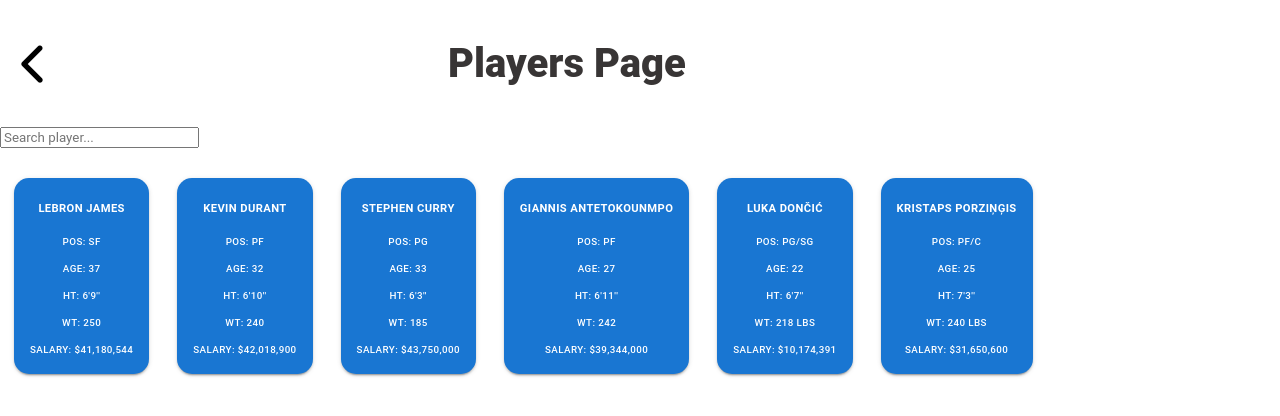
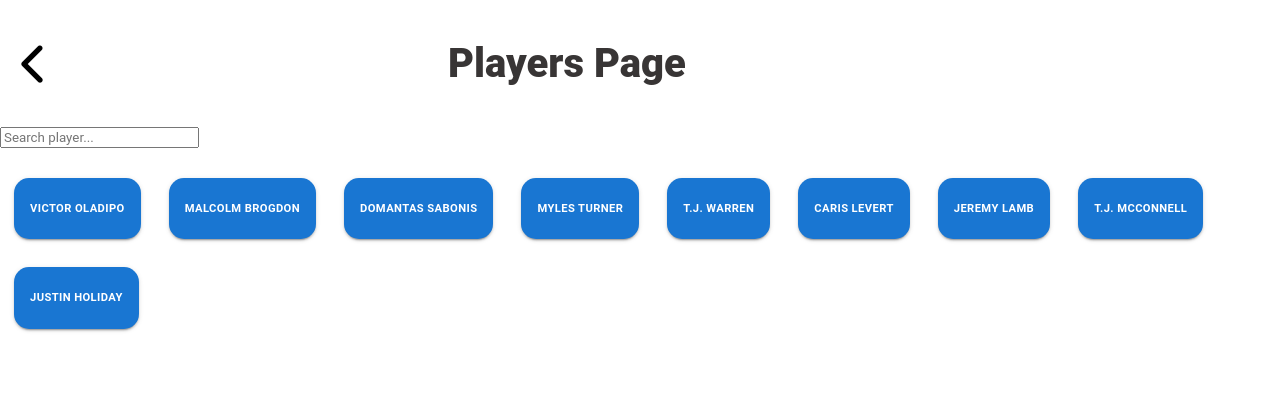
Before and after one commit to ChrisTrannn/Dallas-Mavericks, a React (Create React App) app: page /#/players in a window 1280 px wide. Shown: the top 416 px of the page. Built offline with nearby package versions, Linux system fonts and the light colour scheme.

Commit message:
fixed back button

```diff
--- a/src/components/home/RouteSwitch.js
+++ b/src/components/home/RouteSwitch.js
@@ -3,6 +3,7 @@
 import Home from "./Home";
 import Teams from "../teams/Teams";
 import Players from "../players/Players";
+import PlayerProfile from "../playerProfile/PlayerProfile";
 
 const RouteSwitch = () => {
   return (
@@ -12,6 +13,7 @@
         <Route path="/home" element={<Home />} />
         <Route path="/teams" element={<Teams />} />
         <Route path="/players" element={<Players />} />
+        <Route path="/player-profile" element={<PlayerProfile />} />
       </Routes>
     </HashRouter>
   );
--- /dev/null
+++ b/src/components/playerProfile/PlayerProfile.css
@@ -0,0 +1,15 @@
+/* top styling */
+.top {
+    display: flex;
+    align-items: center;
+}
+
+.top h1 {
+    text-align: center;
+    margin-left: 30%;
+}
+
+.backButton {
+    height: 4em;
+    width: 4em;
+}
--- /dev/null
+++ b/src/components/playerProfile/PlayerProfile.js
@@ -0,0 +1,29 @@
+import React, { useState, useEffect } from 'react';
+import { useLocation } from 'react-router-dom';
+import oladipoJson from '../../data/oladipo.json';
+import backButton from '../../assets/backButton.png';
+import { useNavigate } from 'react-router-dom';
+
+const PlayerProfile = () => {
+  const playerData = oladipoJson
+
+  const navigate = useNavigate();
+
+  const handleClick = (route) => {
+    navigate(route, { replace: true });
+  };
+
+  return (
+    <div>
+
+      <div className="top">
+        <img src={backButton} onClick={() => handleClick('/players')} className='backButton' alt="Back Button"/>
+        <h1>Players Profile Page</h1>
+      </div>
+
+      <p>{playerData.awards[3].season}</p>
+    </div>
+  );
+};
+
+export default PlayerProfile;
--- a/src/components/players/Players.js
+++ b/src/components/players/Players.js
@@ -5,61 +5,27 @@
 import { useNavigate } from 'react-router-dom';
 
 const Players = () => {
-  const players = [
-    {
-      name: 'LeBron James',
-      position: 'SF',
-      age: 37,
-      height: "6'9''",
-      weight: 250,
-      salary: "$41,180,544",
-    },
-    {
-      name: 'Kevin Durant',
-      position: 'PF',
-      age: 32,
-      height: "6'10''",
-      weight: 240,
-      salary: "$42,018,900",
-    },
-    {
-      name: 'Stephen Curry',
-      position: 'PG',
-      age: 33,
-      height: "6'3''",
-      weight: 185,
-      salary: "$43,750,000",
-    },
-    {
-      name: 'Giannis Antetokounmpo',
-      position: 'PF',
-      age: 27,
-      height: "6'11''",
-      weight: 242,
-      salary: "$39,344,000",
-    },
-    {
-      name: 'Luka Dončić',
-      position: 'PG/SG',
-      age: 22,
-      height: "6'7''",
-      weight: '218 lbs',
-      salary: '$10,174,391',
-    },
-    {
-      name: 'Kristaps Porziņģis',
-      position: 'PF/C',
-      age: 25,
-      height: "7'3''",
-      weight: '240 lbs',
-      salary: '$31,650,600',
-    }
-  ];
+  const players = {
+    'Victor Oladipo': '../../data/oladipo.json',
+    'Malcolm Brogdon': '../../data/brogdon.json',
+    'Domantas Sabonis': '../../data/sabonis.json',
+    'Myles Turner': '../../data/turner.json',
+    'T.J. Warren': '../../data/warren.json',
+    'Caris LeVert': '../../data/levert.json',
+    'Jeremy Lamb': '../../data/lamb.json',
+    'T.J. McConnell': '../../data/mcconnell.json',
+    'Justin Holiday': '../../data/holiday.json'
+  };
 
   const navigate = useNavigate();
   const [searchQuery, setSearchQuery] = useState('');
 
-  const handleClick = (route) => {
+  const handleClick = (player) => {
+    const path = players[player];
+    navigate(`/player-profile?path=${encodeURIComponent(path)}`, { replace: true });
+  };
+
+  const handleClick2 = (route) => {
     navigate(route, { replace: true });
   };
 
@@ -67,14 +33,14 @@
     setSearchQuery(event.target.value);
   };
 
-  const filteredPlayers = players.filter((player) =>
-    player.name.toLowerCase().includes(searchQuery.toLowerCase())
+  const filteredPlayers = Object.keys(players).filter((player) =>
+    player.toLowerCase().includes(searchQuery.toLowerCase())
   );
 
   return (
     <div>
       <div className="top">
-        <img src={backButton} onClick={() => handleClick('/home')} className='backButton' alt="Back Button" />
+        <img src={backButton} onClick={() => handleClick2('/home')} className='backButton' alt="Back Button"/>
         <h1>Players Page</h1>
       </div>
 
@@ -88,14 +54,9 @@
 
       <div className="playerRows">
         {filteredPlayers.map((player) => (
-          <Button variant='contained' key={player.name} className="playerCard">
+          <Button variant='contained' key={player} className="playerCard" onClick={() => handleClick(player)}>
             <div className='playerInfo'>
-              <h4>{player.name}</h4>
-              <p>POS: {player.position}</p>
-              <p>AGE: {player.age}</p>
-              <p>HT: {player.height}</p>
-              <p>WT: {player.weight}</p>
-              <p>SALARY: {player.salary}</p>
+              <h4>{player}</h4>
             </div>
           </Button>
         ))}
```
